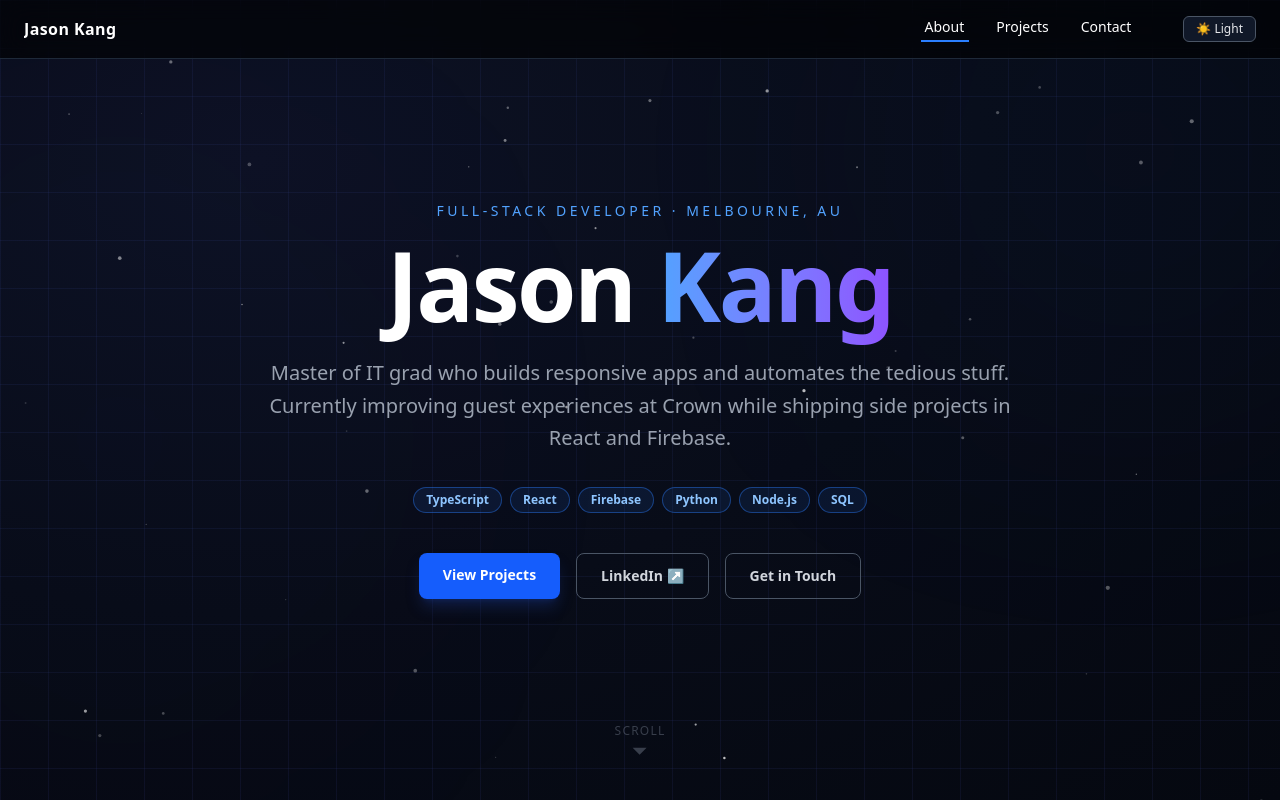
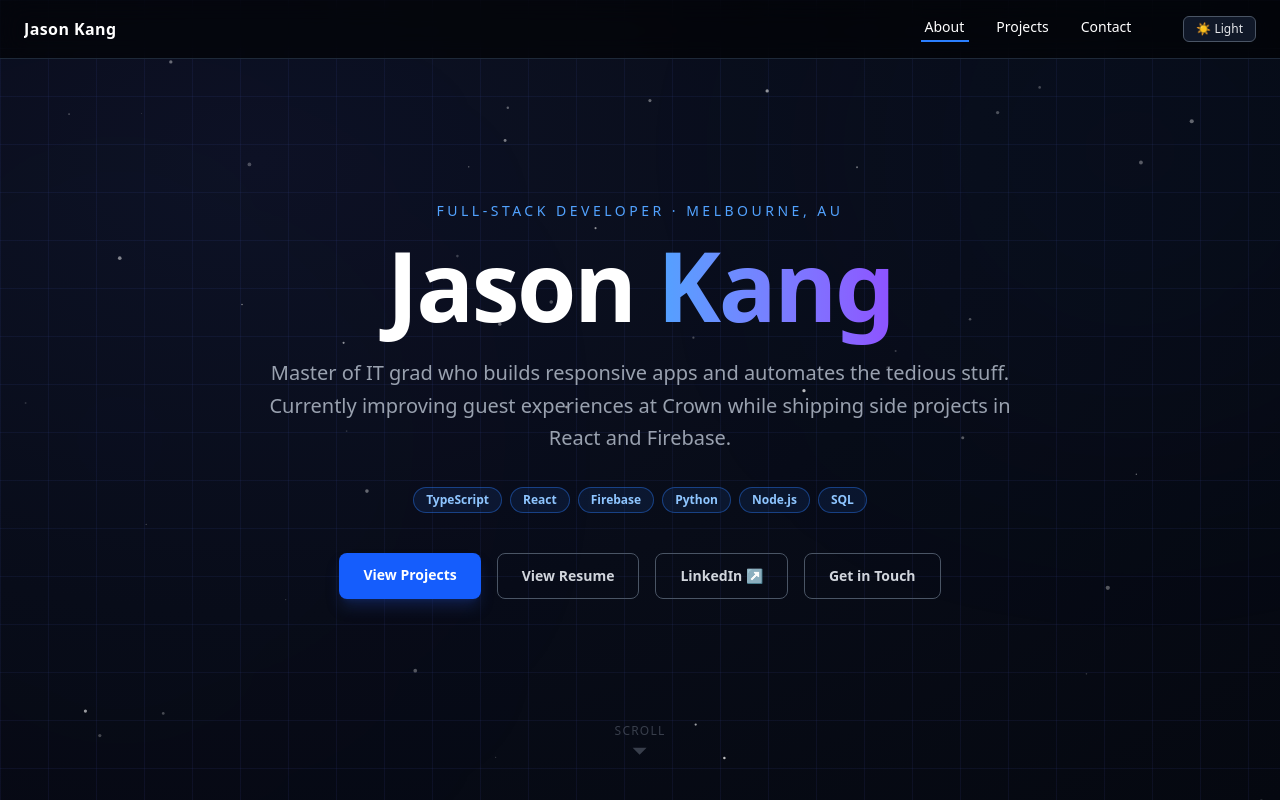
Before and after one commit to SJKangAU/my-portfolio, a React (Vite) app: page / in a window 1280 px wide. Built offline with nearby package versions, Linux system fonts and the light colour scheme.

Commit message:
feat: add resume pdf with view button in hero and contact

```diff
--- a/src/components/Contact.tsx
+++ b/src/components/Contact.tsx
@@ -33,6 +33,28 @@ const links = [
       </svg>
     ),
   },
+  {
+    label: "Resume",
+    value: "View & Download",
+    href: "/Jason_Kang_Resume.pdf",
+    target: "_blank",
+    icon: (
+      <svg
+        width="20"
+        height="20"
+        viewBox="0 0 24 24"
+        fill="none"
+        stroke="currentColor"
+        strokeWidth="2"
+      >
+        <path d="M14 2H6a2 2 0 0 0-2 2v16a2 2 0 0 0 2 2h12a2 2 0 0 0 2-2V8z" />
+        <polyline points="14 2 14 8 20 8" />
+        <line x1="16" y1="13" x2="8" y2="13" />
+        <line x1="16" y1="17" x2="8" y2="17" />
+        <polyline points="10 9 9 9 8 9" />
+      </svg>
+    ),
+  },
 ];
 
 export default function Contact({ darkMode }: ContactProps) {
@@ -51,7 +73,9 @@ export default function Contact({ darkMode }: ContactProps) {
     >
       <div className="max-w-5xl mx-auto flex flex-col items-center text-center">
         {/* Section label */}
-        <p className={`text-sm tracking-[0.25em] uppercase font-medium mb-3 ${accent}`}>
+        <p
+          className={`text-sm tracking-[0.25em] uppercase font-medium mb-3 ${accent}`}
+        >
           Get In Touch
         </p>
 
@@ -64,22 +88,24 @@ export default function Contact({ darkMode }: ContactProps) {
           free to reach out through any of the links below.
         </p>
 
-        {/* Link cards */}
-        <div className="w-full grid grid-cols-1 md:grid-cols-3 gap-6">
+        {/* Link cards — 2 cols on mobile, 4 on desktop */}
+        <div className="w-full grid grid-cols-2 md:grid-cols-4 gap-6">
           {links.map((link) => (
             <a
               key={link.label}
               href={link.href}
-              target={link.label !== "Email" ? "_blank" : undefined}
-              rel={link.label !== "Email" ? "noopener noreferrer" : undefined}
-              className={`flex flex-col items-center gap-3 rounded-xl border p-8 transition-all duration-300 hover:-translate-y-1 hover:shadow-lg ${card} ${
+              target="_blank"
+              rel="noopener noreferrer"
+              className={`flex flex-col items-center gap-3 rounded-xl border p-6 transition-all duration-300 hover:-translate-y-1 hover:shadow-lg ${card} ${
                 darkMode
                   ? "hover:shadow-blue-900/30 text-gray-300 hover:text-blue-300"
                   : "hover:shadow-violet-200/60 text-gray-600 hover:text-violet-600"
               }`}
             >
               <span className={accent}>{link.icon}</span>
-              <span className={`text-sm font-bold ${heading}`}>{link.label}</span>
+              <span className={`text-sm font-bold ${heading}`}>
+                {link.label}
+              </span>
               <span className={`text-xs ${muted}`}>{link.value}</span>
             </a>
           ))}
@@ -87,7 +113,8 @@ export default function Contact({ darkMode }: ContactProps) {
 
         {/* Footer note */}
         <p className={`mt-16 text-xs ${muted}`}>
-          © {new Date().getFullYear()} Jason Kang · Built with React & Tailwind CSS
+          © {new Date().getFullYear()} Jason Kang · Built with React & Tailwind
+          CSS
         </p>
       </div>
     </section>
--- a/src/components/Hero.tsx
+++ b/src/components/Hero.tsx
@@ -102,6 +102,7 @@ export default function Hero({ darkMode }: HeroProps) {
           className="mt-10 flex flex-wrap justify-center gap-4 animate-fade-in"
           style={{ animationDelay: "0.65s" }}
         >
+          {/* Primary CTA */}
           <a
             href="#projects"
             className={`px-6 py-3 rounded-lg font-semibold text-sm transition-all duration-200 shadow-lg hover:scale-105 active:scale-95 ${
@@ -112,6 +113,21 @@ export default function Hero({ darkMode }: HeroProps) {
           >
             View Projects
           </a>
+
+          {/* Resume — opens PDF in new tab, browser handles viewing and downloading */}
+          <a
+            href="/Jason_Kang_Resume.pdf"
+            target="_blank"
+            rel="noopener noreferrer"
+            className={`px-6 py-3 rounded-lg font-semibold text-sm border transition-all duration-200 hover:scale-105 active:scale-95 ${
+              darkMode
+                ? "border-gray-600 text-gray-300 hover:border-blue-500 hover:text-blue-300"
+                : "border-gray-300 text-gray-700 hover:border-violet-500 hover:text-violet-600"
+            }`}
+          >
+            View Resume
+          </a>
+
           <a
             href="https://www.linkedin.com/in/sj-kang"
             target="_blank"
@@ -124,6 +140,7 @@ export default function Hero({ darkMode }: HeroProps) {
           >
             LinkedIn ↗
           </a>
+
           <a
             href="#contact"
             className={`px-6 py-3 rounded-lg font-semibold text-sm border transition-all duration-200 hover:scale-105 active:scale-95 ${
```
Also changed, not shown: 1 other file (tests, documents, lock files or other folders).
